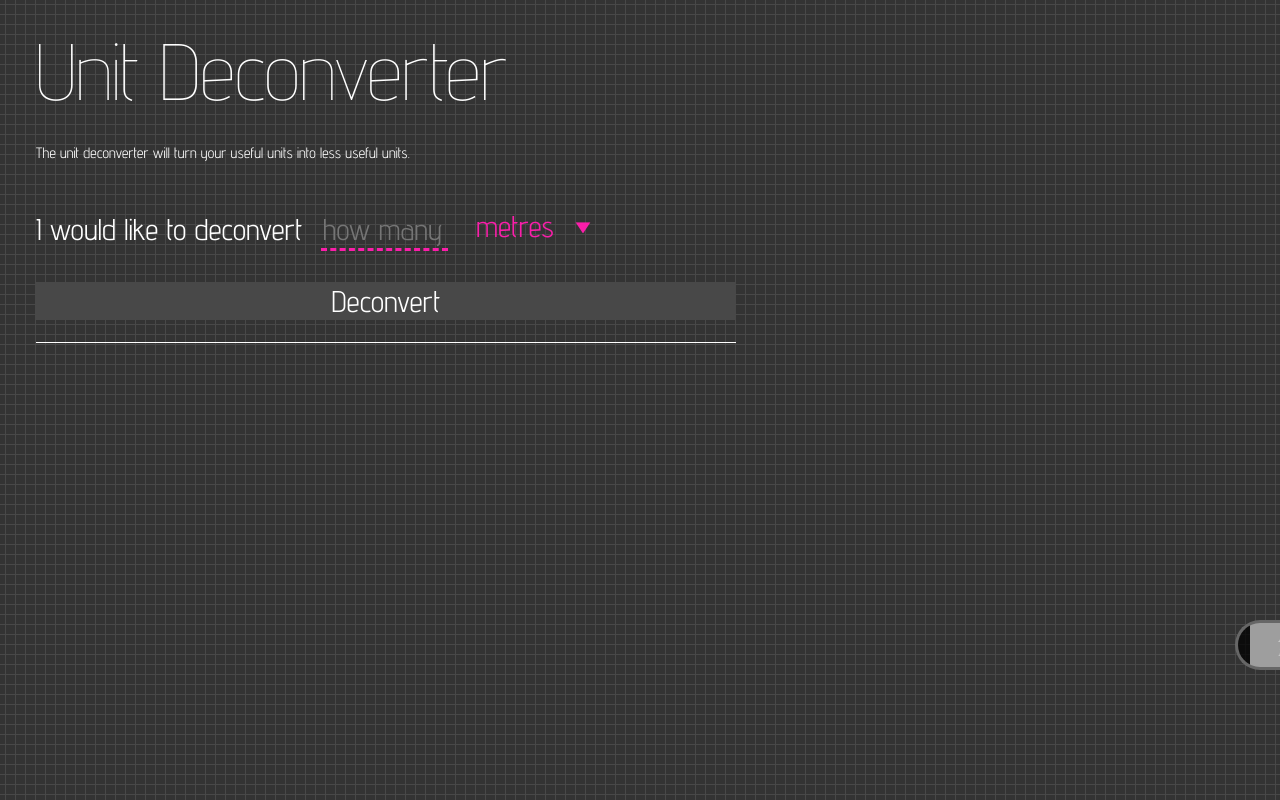
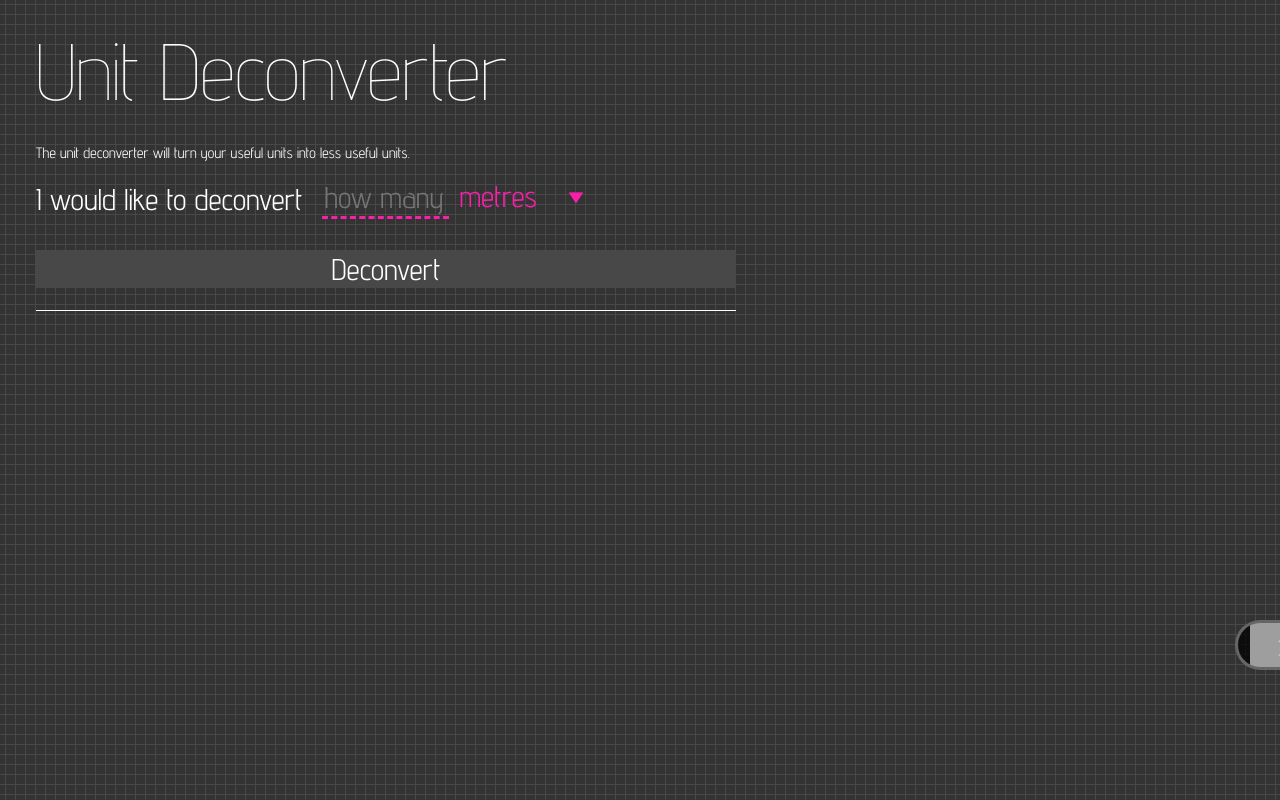
Before and after one commit to MadeByLoosers/unit-deconverter, a plain HTML site: page deploy/index.html in a window 1280 px wide. Drawn offline with nearby package versions, Linux system fonts and the light colour scheme; grey boxes are pictures that could not be loaded.

Commit message:
CSS rejig to fix height issue in Firefox

```diff
--- a/deploy/includes/css/style.css
+++ b/deploy/includes/css/style.css
@@ -128,6 +128,12 @@ header p {
     button {
         display: inline-block;
         margin-right:10px;
+
+    }
+
+    form p {
+      float: left;
+      margin: 0 20px 0 0;
     }
 
     input,
@@ -147,6 +153,7 @@ header p {
       -moz-transition: all 0.3s ease-out;  /* Firefox 4-15 */
       -o-transition: all 0.3s ease-out;  /* Opera 10.5–12.00 */
       transition: all 0.3s ease-out;  /* Firefox 16+, Opera 12.50+ */
+      margin-top: 30px;
     }
 
     button.is-ready {
@@ -162,27 +169,29 @@ header p {
         border-bottom: dashed 3px #fa1eaa;
         -webkit-appearance:none;
         border-radius:0;
+        float: left;
     }
 
     input:invalid {
       background:rgba(255,0,0,0.5);
     }
 
-    .select-container {
-      width:4.5em;
-      display:inline-block;
-      overflow:hidden;
-      height: 42px;
-    }
+  .select-container {
+    float: left;
+    width:4.5em;
+    overflow: hidden;
+
+  }
 
     select {
+      float: left;
       width: 6.5em;
       color: #fa1eaa;
       border-radius: 0;
       -webkit-appearance:none;
       -moz-appearance:none;
       background:url(../img/select-arrow.png) transparent no-repeat right center;
-      padding:10px 30px 10px 10px;
+      padding: 0 30px 0 0;
     }
 
 
```
